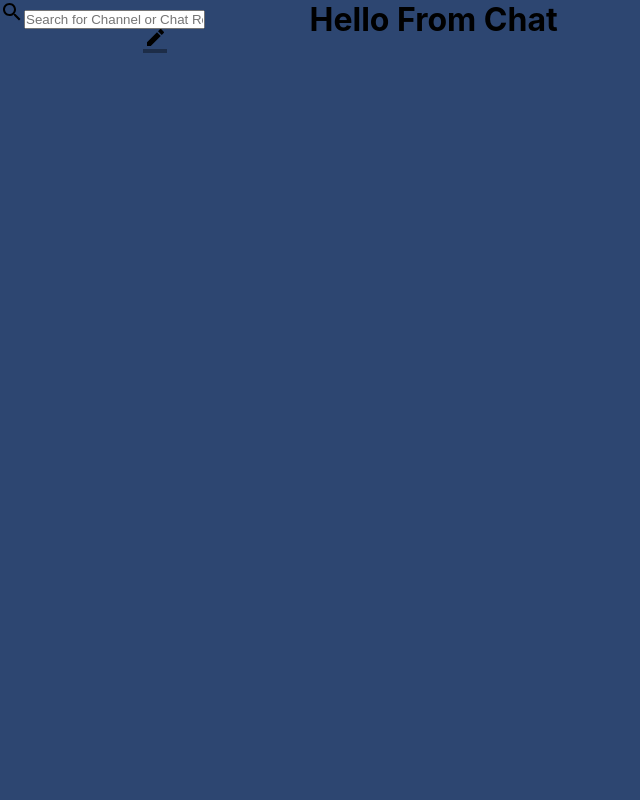
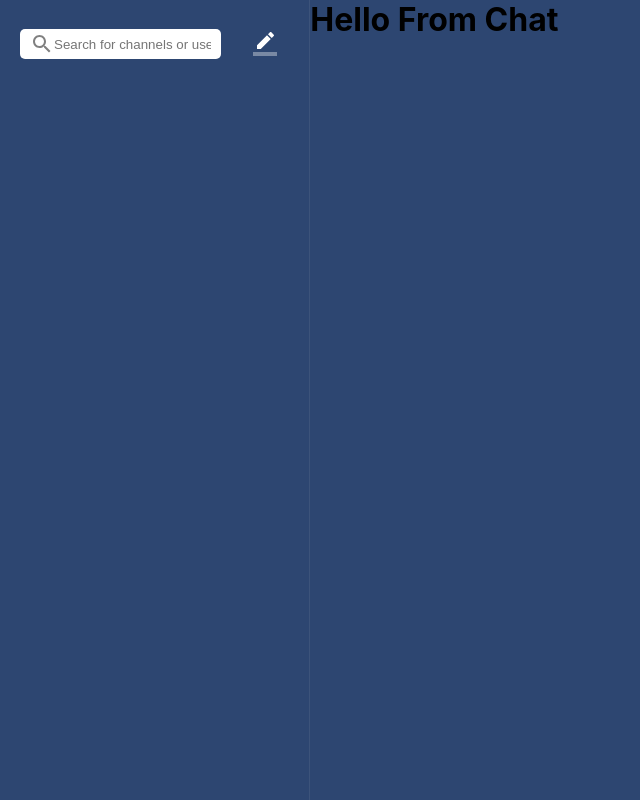
Before and after one commit to MohamedAhmed122/Telegram-clone, a React (Create React App) app: page / in a window 1280 px wide. Shown: the whole page, without its empty margins (0-640 px from the left). Built offline with nearby package versions, Linux system fonts and the light colour scheme.

Commit message:
Sidebar Header is Finished

```diff
--- a/src/App/Layouts/Sidebar/Sidebar.jsx
+++ b/src/App/Layouts/Sidebar/Sidebar.jsx
@@ -3,6 +3,7 @@ import SearchIcon from '@material-ui/icons/Search';
 import BorderColorIcon from '@material-ui/icons/BorderColor';
 
 import './StyleSidebar.css'
+import { IconButton } from '@material-ui/core';
 
 
 export default function Sidebar() {
@@ -11,10 +12,14 @@ export default function Sidebar() {
             <div className='sidebar_header'>
                 <div className='search'>
                     <SearchIcon />
-                    <input type='text' placeholder='Search for Channel or Chat Room' />
+                    <input type='text' placeholder='Search for channels or users' />
                 </div>
+                <IconButton>
+                    <BorderColorIcon />
+                </IconButton>
+
             </div>
-            <BorderColorIcon />
+
         </div>
     )
 }
--- a/src/App/Layouts/Sidebar/StyleSidebar.css
+++ b/src/App/Layouts/Sidebar/StyleSidebar.css
@@ -1,7 +1,34 @@
 .sidebar{
     flex: 0.3;
+    border-right: 1px solid rgba(190, 190, 190, 0.1) ;
+    height: 100vh;
+    display: flex;
+    flex-direction: column;
+
 }
 .sidebar_header{
+    margin: 20px;
     display: flex;
     align-items: center;
+
 }
+.search{
+    padding: 10px;
+    background-color: white;
+    border: none;
+    border-radius: 5px;
+    width:80%;
+    height: 10px;
+    color: gray;
+    display: flex;
+    align-items: center;
+    margin-right: 20px;
+}
+.search input{
+    border: none;
+    width: 100%;
+    outline-width: 0;
+}
+.search .MuiSvgIcon-root{
+    color: gray;
+}
--- a/src/index.css
+++ b/src/index.css
@@ -19,3 +19,6 @@ code {
 html,body{
   background-color: #2d4671;
 }
+.MuiSvgIcon-root{
+  color: white;
+}
```
Also changed, not shown: src/App/Layouts/Sidebar/SidebarRow/SidebarRow.jsx (added), src/App/Layouts/Sidebar/SidebarRow/StyleSidebarRow.css (added).
